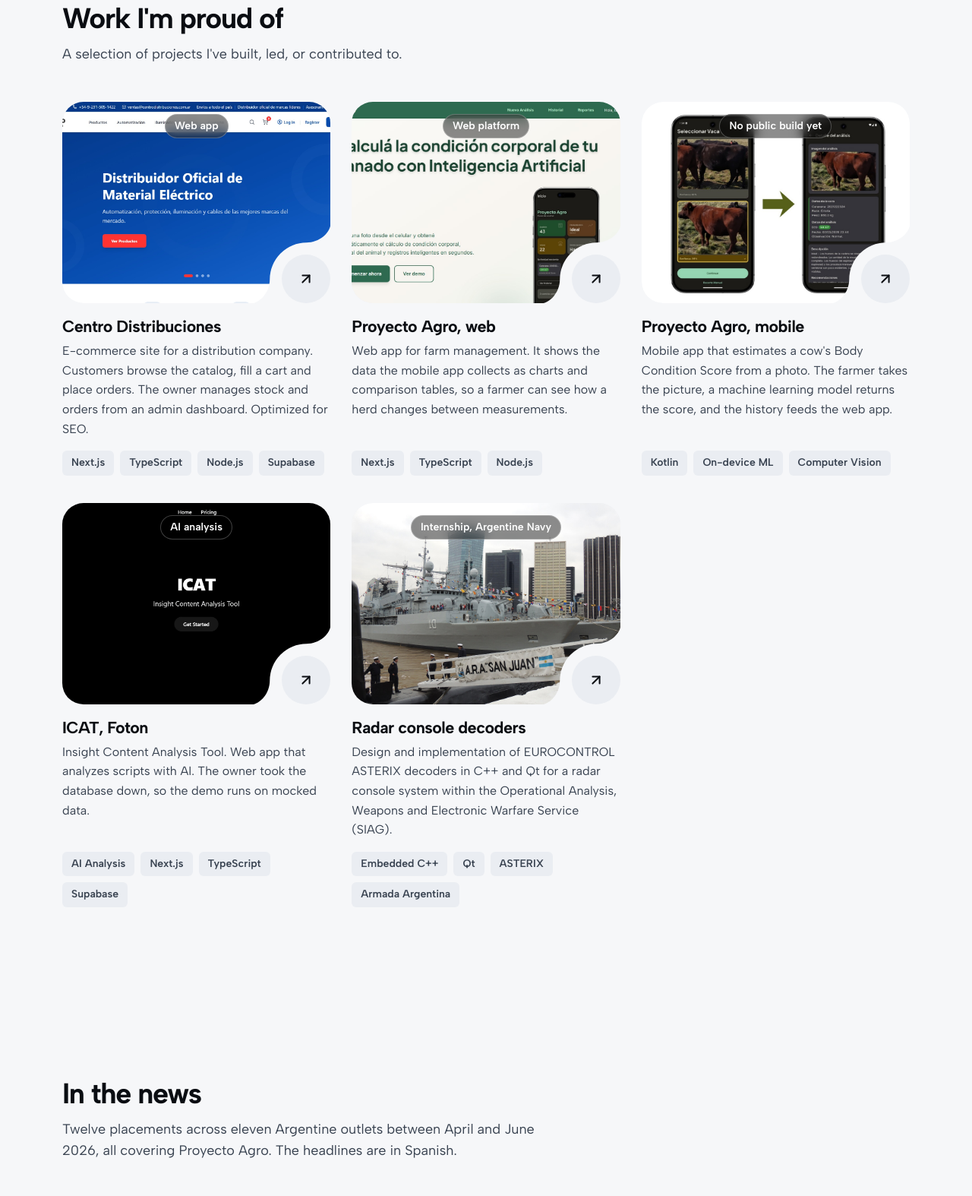
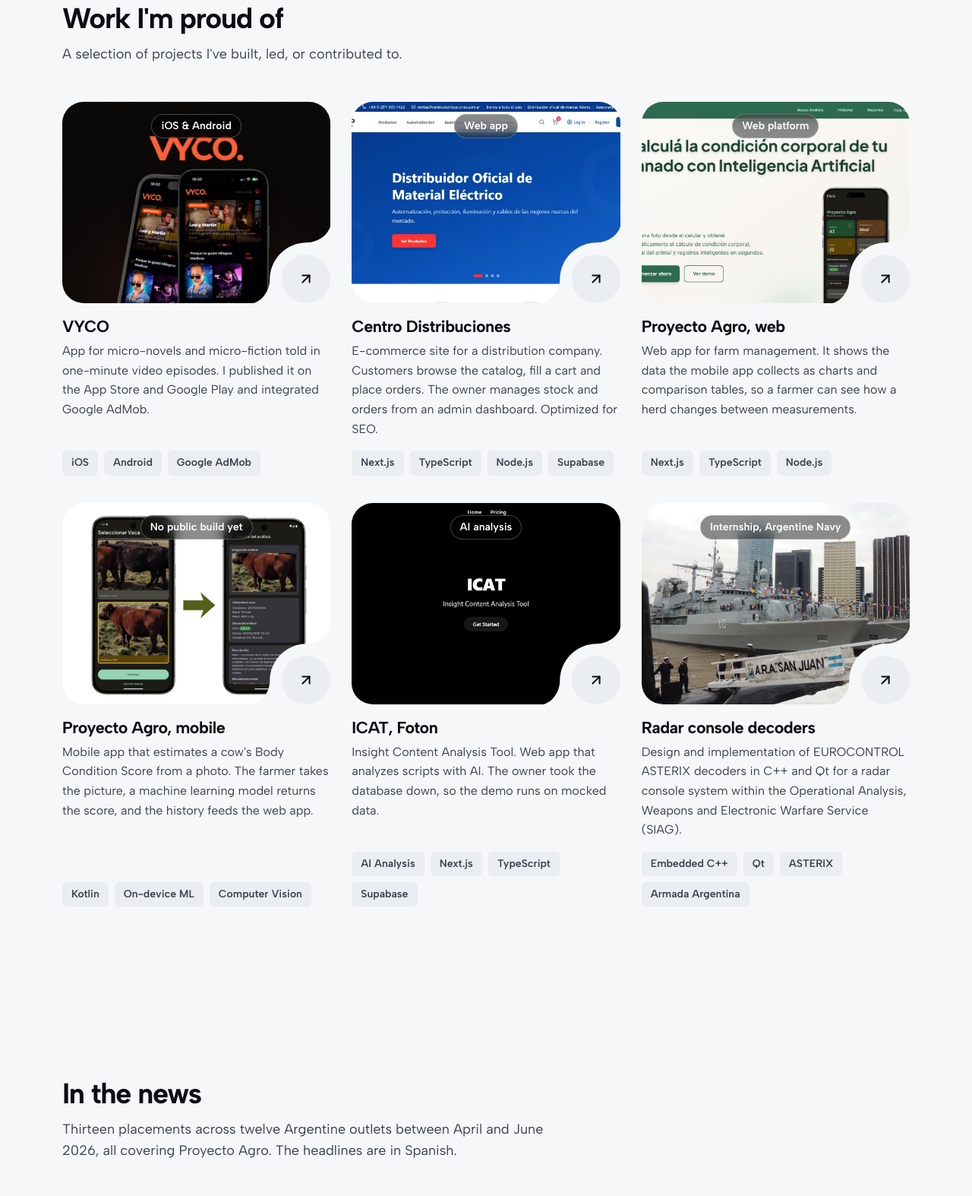
Before and after one commit to LucasBazan28/portafolio, a plain HTML site: page index.html in a window 1280 px wide. Shown: the part 776-2350 px from the top of the page at 76% size. Drawn offline with Linux system fonts and the light colour scheme.

Commit message:
Vyco added. El Diario de Pringles note added

```diff
--- a/index.html
+++ b/index.html
@@ -955,6 +955,33 @@
 
         <div class="notched-grid">
 
+          <!-- 0. VYCO -->
+          <a href="https://vyco.app" target="_blank" rel="noopener" class="notched-card reveal">
+            <div class="notched-cover-wrap">
+              <div class="notched-cover">
+                <img src="assets/images/vyco.jpg" alt="VYCO micro-novel app running on two iPhones" loading="lazy" decoding="async" class="notched-img" />
+                <div class="notched-badge">
+                  <span class="notched-badge-pill">iOS &amp; Android</span>
+                </div>
+              </div>
+              <svg viewBox="0 0 108 108" class="notched-cut-svg" aria-hidden="true">
+                <path d="M 0,108 C 16,108 28,92 28,76 A 48,48 0 0,1 76,28 C 92,28 108,16 108,0 L 108,108 Z" class="notched-cut-path" />
+              </svg>
+              <span aria-hidden="true" class="notched-arrow">
+                <svg viewBox="0 0 24 24" fill="none" stroke="currentColor" stroke-width="2.2" stroke-linecap="round" stroke-linejoin="round"><line x1="7" y1="17" x2="17" y2="7"></line><polyline points="7 7 17 7 17 17"></polyline></svg>
+              </span>
+            </div>
+            <h3 class="notched-title">VYCO</h3>
+            <p class="notched-desc" data-i18n="projects.p6">
+              App for micro-novels and micro-fiction told in one-minute video episodes. I published it on the App Store and Google Play and integrated Google AdMob.
+            </p>
+            <ul class="notched-tags">
+              <li>iOS</li>
+              <li>Android</li>
+              <li>Google AdMob</li>
+            </ul>
+          </a>
+
           <!-- 1. Centro Distribuciones -->
           <a href="https://centrodistribuciones.ar" target="_blank" rel="noopener" class="notched-card reveal">
             <div class="notched-cover-wrap">
@@ -1102,7 +1129,7 @@
       <div class="container">
         <div class="section-head reveal">
           <h2 class="section-heading" data-i18n="press.heading">In the news</h2>
-          <p class="section-sub" data-i18n="press.sub">Twelve placements across eleven Argentine outlets between April and June 2026, all covering Proyecto Agro. The headlines are in Spanish.</p>
+          <p class="section-sub" data-i18n="press.sub">Thirteen placements across twelve Argentine outlets between April and June 2026, all covering Proyecto Agro. The headlines are in Spanish.</p>
         </div>
 
         <div class="folder-grid">
@@ -1373,6 +1400,28 @@
               <div class="folder-footer">
                 <span class="folder-badge" data-i18n="press.kind.radio">Radio</span>
                 <span class="folder-meta" data-i18n="months.apr2026">April 2026</span>
+              </div>
+            </div>
+          </a>
+
+          <!-- 13. El Diario de Pringles -->
+          <a href="https://eldiariodepringles.com.ar/Campo/2026-05-14-proyecto-agro-como-es-la-aplicacion-que-ayuda-a-la-toma-de-decisiones" target="_blank" rel="noopener" class="folder-card reveal">
+            <div class="folder-inner">
+              <div class="folder-cover-wrap">
+                <img src="assets/images/el-diario-de-pringles.jpg" alt="El Diario de Pringles article" class="folder-cover-img" loading="lazy" decoding="async" />
+              </div>
+              <div class="folder-front">
+                <svg viewBox="0 0 516 494" preserveAspectRatio="none" class="folder-svg" aria-hidden="true">
+                  <path d="M-2,151 a16,16 0 0 1 16,-16 h247 c26.6,0 59.3,59 76,59 h149 a32,32 0 0 1 32,32 v368 a32,32 0 0 1 -32,32 h-456 a32,32 0 0 1 -32,-32 Z" class="folder-path"></path>
+                </svg>
+                <div class="folder-copy">
+                  <h3 class="folder-title">El Diario de Pringles</h3>
+                  <p class="folder-subtitle" lang="es">Proyecto Agro: cómo es la aplicación que ayuda a la toma de decisiones</p>
+                </div>
+              </div>
+              <div class="folder-footer">
+                <span class="folder-badge" data-i18n="press.kind.article">Article</span>
+                <span class="folder-meta" data-i18n="months.may2026">May 2026</span>
               </div>
             </div>
           </a>
@@ -1453,12 +1502,13 @@
           p3: "Mobile app that estimates a cow's Body Condition Score from a photo. The farmer takes the picture, a machine learning model returns the score, and the history feeds the web app.",
           p4: 'E-commerce site for a distribution company. Customers browse the catalog, fill a cart and place orders. The owner manages stock and orders from an admin dashboard. Optimized for SEO.',
           p5: 'Design and implementation of EUROCONTROL ASTERIX decoders in C++ and Qt for a radar console system within the Operational Analysis, Weapons and Electronic Warfare Service (SIAG).',
+          p6: 'App for micro-novels and micro-fiction told in one-minute video episodes. I published it on the App Store and Google Play and integrated Google AdMob.',
           m3: 'No public build yet',
           m5: 'Internship, Argentine Navy'
         },
         press: {
           heading: 'In the news',
-          sub: 'Twelve placements across eleven Argentine outlets between April and June 2026, all covering Proyecto Agro. The headlines are in Spanish.',
+          sub: 'Thirteen placements across twelve Argentine outlets between April and June 2026, all covering Proyecto Agro. The headlines are in Spanish.',
           about750: "Interview on Víctor Hugo Morales's AM 750 programme about Proyecto Agro, covering how the app estimates cattle body condition from a photograph and how the team built it.",
           aboutLu2: 'Interview on LU2 Noticias with Néstor de la Iglesia. Ian and Lucas explain how they built the app and what it does for cattle farmers.',
           kind: { article: 'Article', radio: 'Radio', video: 'Video', tv: 'TV' }
@@ -1492,12 +1542,13 @@
           p3: 'Aplicación móvil que estima la condición corporal de una vaca a partir de una foto. El productor saca la foto, un modelo de machine learning devuelve el puntaje y el historial alimenta la app web.',
           p4: 'Sitio de comercio electrónico para una distribuidora. Los clientes navegan el catálogo, arman el carrito y hacen pedidos. El dueño gestiona stock y pedidos desde un panel de administración. Optimizado para SEO.',
           p5: 'Diseño e implementación de decodificadores EUROCONTROL ASTERIX en C++ y Qt para un sistema de consola de radar dentro del Servicio de Análisis Operacional, Armas y Guerra Electrónica (SIAG).',
+          p6: 'App de micronovelas y microficciones en video, con capítulos de un minuto. La publiqué en App Store y Play Store e integré Google AdMob.',
           m3: 'Todavía sin build pública',
           m5: 'Pasantía, Armada Argentina'
         },
         press: {
           heading: 'En las noticias',
-          sub: 'Doce apariciones en once medios argentinos entre abril y junio de 2026, todas sobre Proyecto Agro.',
+          sub: 'Trece apariciones en doce medios argentinos entre abril y junio de 2026, todas sobre Proyecto Agro.',
           about750: 'Entrevista en el programa de Víctor Hugo Morales en AM 750 sobre Proyecto Agro, sobre cómo la app estima la condición corporal del ganado a partir de una foto y cómo la construyó el equipo.',
           aboutLu2: 'Entrevista en LU2 Noticias con Néstor de la Iglesia. Ian y Lucas cuentan cómo construyeron la app y qué resuelve para los productores ganaderos.',
           kind: { article: 'Nota', radio: 'Radio', video: 'Video', tv: 'TV' }
```
Also changed, not shown: assets/images/el-diario-de-pringles.jpg (added), assets/images/vyco.jpg (added).
